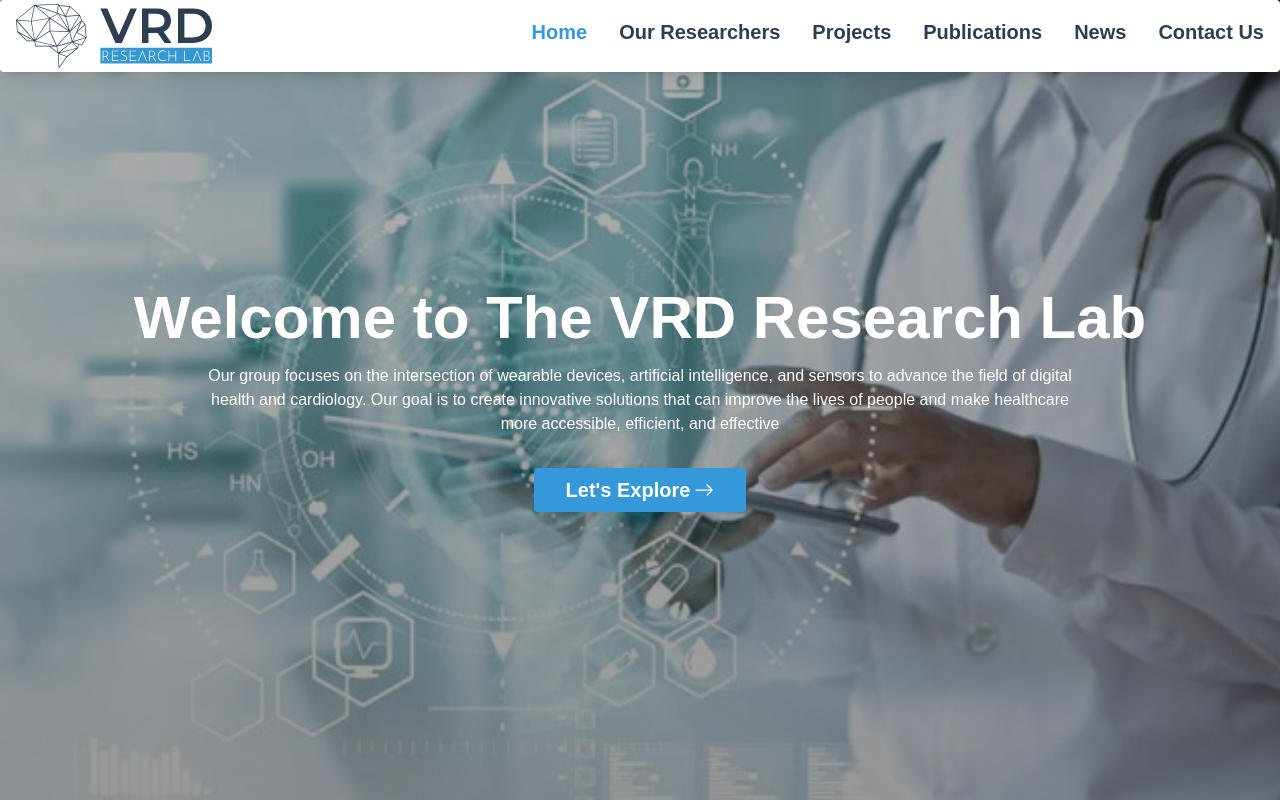
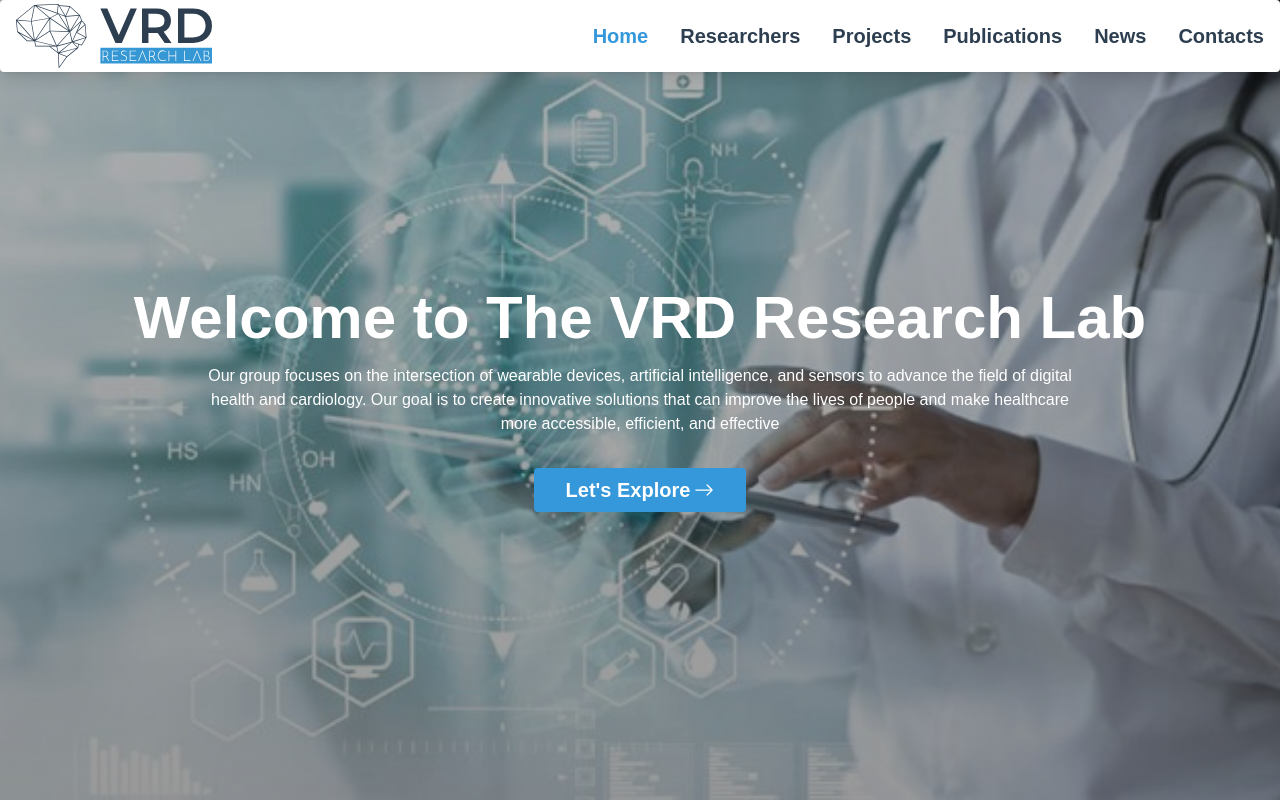
Before and after one commit to The-Virtual-BD/vrd_lab_new, a Next.js app: page / in a window 1280 px wide. Shown: the top 800 px of the page. Built offline with nearby package versions, Linux system fonts and the light colour scheme; no server answers.

Commit message:
solved header issue

```diff
--- a/components/SharedPages/Header.js
+++ b/components/SharedPages/Header.js
@@ -11,12 +11,12 @@ const Header = () => {
 		<div className="">
 			<Navbar
 				rounded={true}
-				className="fixed w-full top-0  shadow-lg py-1 z-50 "
+				className="fixed w-full top-0  shadow-lg py-1 z-50 navbar-menu "
 			>
-				<Navbar.Brand href="/">
+				<Navbar.Brand href="/" className="navbar-logo">
 					<img
 						src="/assets/logo.svg"
-						className="mr-3 w-full h-10 lg:h-16"
+						className="mr-3 w-full  h-10 lg:h-16"
 						alt=" Logo"
 					/>
 
@@ -30,7 +30,7 @@ const Header = () => {
 				<Navbar.Collapse>
 					<Link
 						href="/"
-						className={`text-lg lg:text-xl pl-2 lg:pl-0  font-semibold nav-menu ${
+						className={`text-lg md:text-lg lg:text-xl pl-2 md:pl-0 lg:pl-0  font-semibold nav-menu ${
 							location.pathname === "/" ? "active" : ""
 						}`}
 					>
@@ -39,16 +39,16 @@ const Header = () => {
 
 					<Link
 						href="/researchers"
-						className={`text-lg lg:text-xl pl-2 lg:pl-0   font-semibold nav-menu ${
+						className={`text-lg md:text-lg lg:text-xl pl-2 md:pl-0 lg:pl-0   font-semibold nav-menu ${
 							location.pathname === "/researchers" ? "active" : ""
 						}`}
 					>
-						Our Researchers
+						Researchers
 					</Link>
 
 					<Link
 						href="/projects"
-						className={`text-lg lg:text-xl pl-2 lg:pl-0   font-semibold nav-menu ${
+						className={`text-lg md:text-lg lg:text-xl pl-2 md:pl-0 lg:pl-0   font-semibold nav-menu ${
 							location.pathname === "/projects" ? "active" : ""
 						}`}
 					>
@@ -57,7 +57,7 @@ const Header = () => {
 
 					<Link
 						href="/publications"
-						className={`text-lg lg:text-xl pl-2 lg:pl-0   font-semibold nav-menu ${
+						className={`text-lg md:text-lg lg:text-xl pl-2 md:pl-0 lg:pl-0   font-semibold nav-menu ${
 							location.pathname === "/publications" ? "active" : ""
 						}`}
 					>
@@ -66,7 +66,7 @@ const Header = () => {
 
 					<Link
 						href="/news"
-						className={`text-lg lg:text-xl pl-2 lg:pl-0   font-semibold nav-menu ${
+						className={`text-lg md:text-lg lg:text-xl pl-2 md:pl-0 lg:pl-0   font-semibold nav-menu ${
 							location.pathname === "/news" ? "active" : ""
 						}`}
 					>
@@ -75,11 +75,11 @@ const Header = () => {
 
 					<Link
 						href="/contacts"
-						className={`text-lg lg:text-xl pl-2 lg:pl-0 pb-2  font-semibold nav-menu ${
+						className={`text-lg md:text-base lg:text-xl pl-2 md:pl-0 lg:pl-0 pb-2 md:pb-0  font-semibold nav-menu ${
 							location.pathname === "/contacts" ? "active" : ""
 						}`}
 					>
-						Contact Us
+						Contacts
 					</Link>
 				</Navbar.Collapse>
 			</Navbar>
--- a/styles/globals.css
+++ b/styles/globals.css
@@ -26,11 +26,11 @@
 	font-weight: 600;
 }
 .nav-menu:hover {
-	color: #3498DB !important;
+	color: #3498db !important;
 }
 
 .active {
-	color: #3498DB !important;
+	color: #3498db !important;
 }
 /* .nav-menu:active{
 	color: #C81E1E !important;
@@ -85,3 +85,10 @@
 		padding: 100px 10px 30px 10px;
 	}
 }
+
+@media screen and (min-width: 800px) and (max-width: 1020px) {
+	.navbar-menu>div {
+		flex-wrap: nowrap !important;
+		justify-content: space-between !important;
+	}
+  }
```
